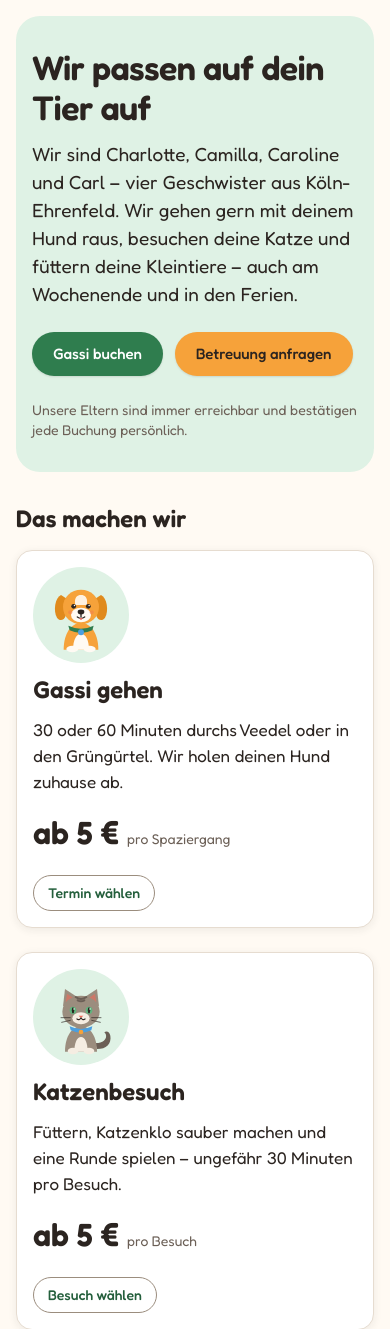
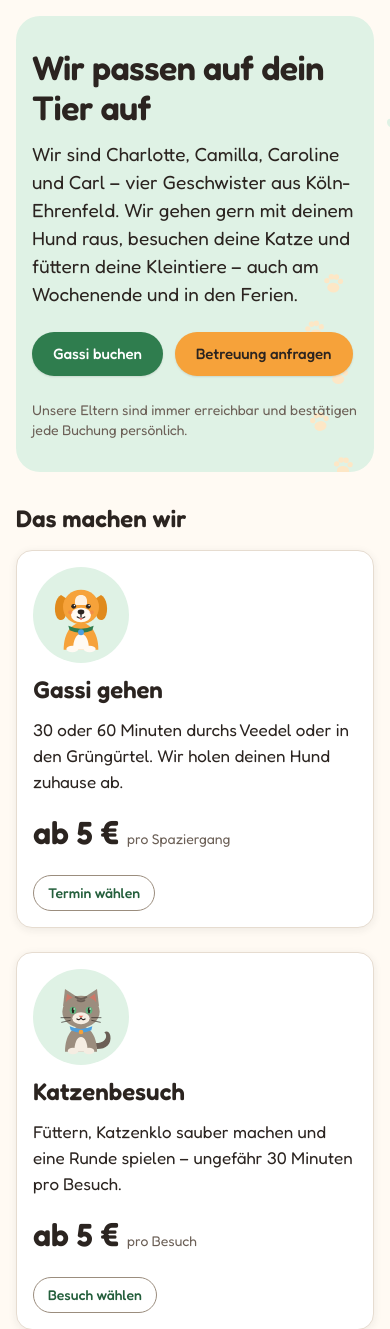
Before and after one commit to msteinforth/asc, a PHP site: page / in a window 390 px wide. Shown: the part 65-1394 px from the top of the page. Run offline with PHP 8.4, Linux system fonts and the light colour scheme; data that the repository does not hold is empty; some libraries are stand-ins or nearby versions.

Commit message:
Pfotenspuren im Hintergrund
Spur aus Pfotenabdrücken (Form der Logo-Pfote) als CSS-Maske, einfarbig
in brand-soft bzw. accent-soft wie im Design System vorgesehen: eine in
der Hero-Fläche, zwei im Seitenhintergrund aller Seiten. Karten und
Bänder liegen darüber, kein horizontales Scrollen.

Co-Authored-By: Claude Opus 5.5 <noreply@anthropic.com>
Claude-Session: https://claude.ai/code/session_01N3Fzu58YzfjSMbC7uYunpH

```diff
--- a/asc/assets/style.css
+++ b/asc/assets/style.css
@@ -404,3 +404,23 @@ dl.daten dd { margin: 0; white-space: pre-wrap; }
 .abstand-oben { margin-top: var(--space-6); }
 .container .band { border-radius: var(--radius-lg); padding-inline: var(--space-4); }
 @media (min-width: 760px) { .container .band { padding-inline: var(--space-12); } }
+
+/* ---------- Pfotenspuren im Hintergrund ----------
+   Laut Design System darf die Pfote als Muster wiederholt werden, einfarbig in
+   `brand-soft` oder `accent-soft`. Karten und Bänder liegen darüber und verdecken die Spur. */
+main { position: relative; isolation: isolate; overflow-x: clip; }
+main::before, main::after, .held-flaeche::after {
+  content: ""; position: absolute; z-index: -1; pointer-events: none;
+  -webkit-mask: url("pfotenspur.svg") center / contain no-repeat;
+  mask: url("pfotenspur.svg") center / contain no-repeat;
+  aspect-ratio: 420 / 560;
+}
+main::before { background: var(--brand-soft); width: 200px; top: 24px; right: 8px; transform: rotate(18deg); }
+main::after { background: var(--accent-soft); width: 170px; top: 52%; left: -50px; transform: scaleX(-1) rotate(10deg); }
+.held-flaeche > * { position: relative; z-index: 1; }
+.held-flaeche::after { background: var(--accent-soft); width: 230px; right: 18%; bottom: -60px; transform: rotate(-35deg); z-index: 0; }
+@media (max-width: 759px) {
+  main::before { width: 130px; right: -50px; }
+  main::after { width: 120px; left: -60px; }
+  .held-flaeche::after { width: 170px; right: -40px; bottom: -40px; }
+}
```
Also changed, not shown: asc/assets/pfotenspur.svg (added).
